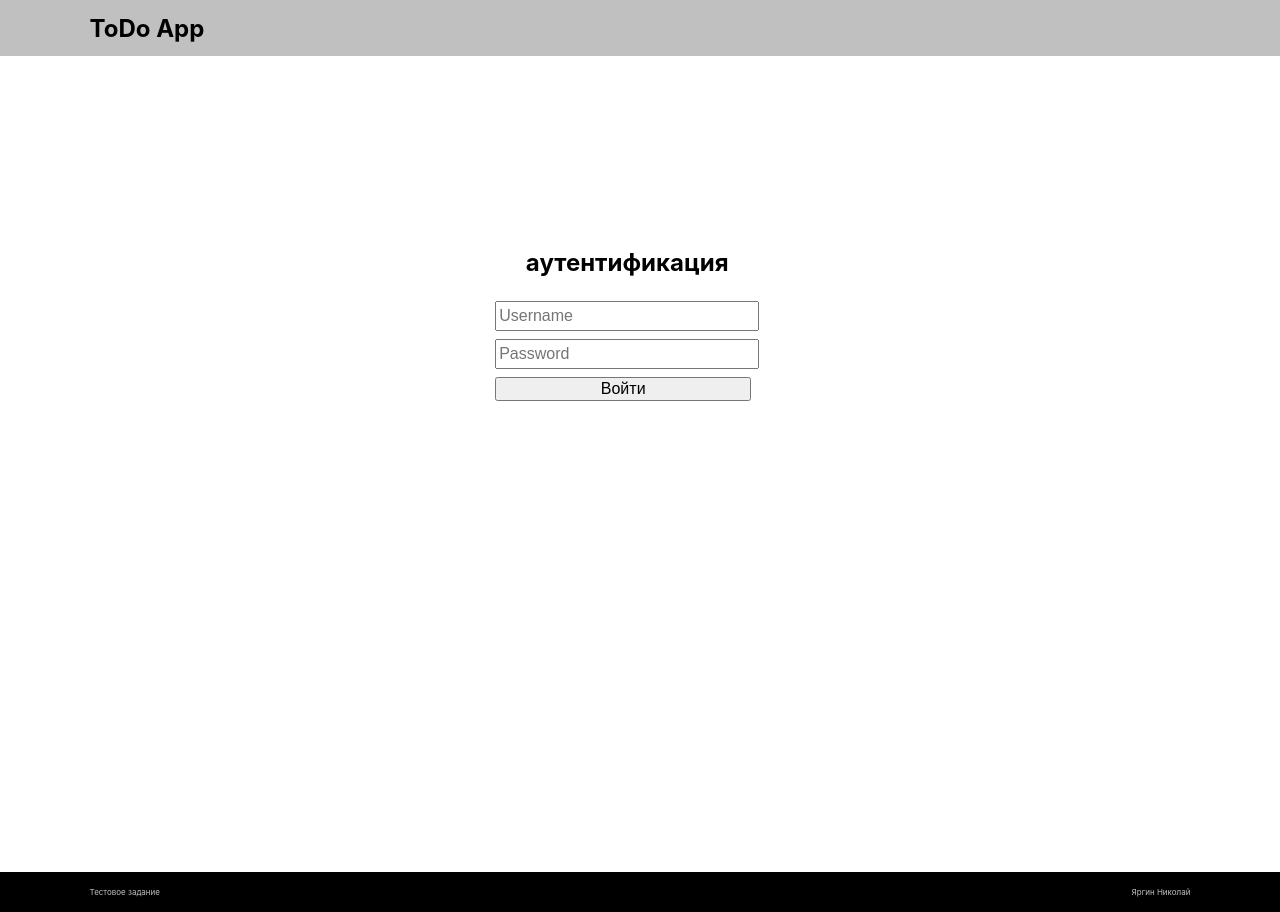
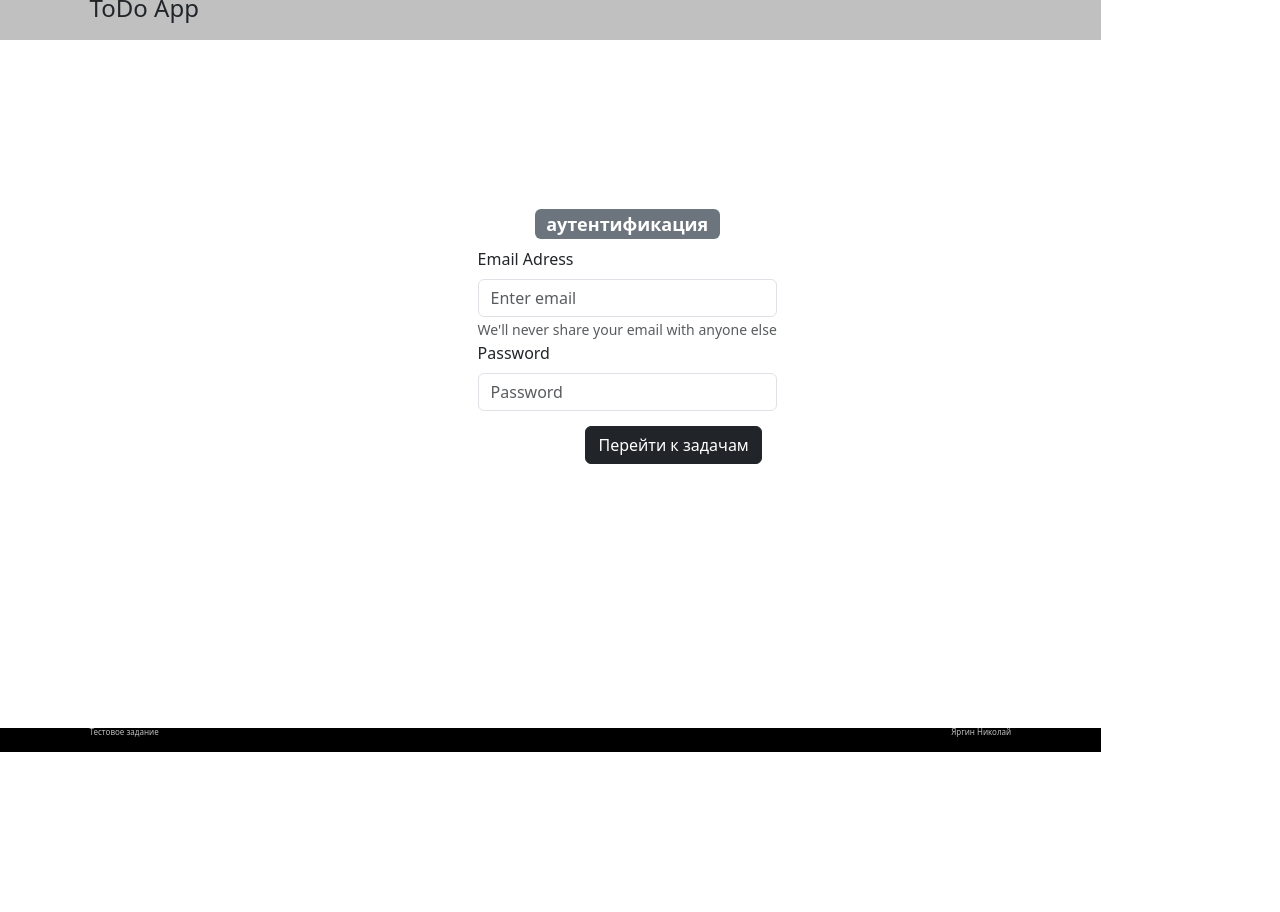
Before and after one commit to Kuldyaev/reactToDo, a React (Create React App) app: page /login in a window 1280 px wide. After the commit the page ends 800 px from the top, so only its background shows below. Built offline with nearby package versions, Linux system fonts and the light colour scheme.

Commit message:
LoginPage with bootstrap

```diff
--- a/package.json
+++ b/package.json
@@ -7,8 +7,10 @@
     "@testing-library/jest-dom": "^5.17.0",
     "@testing-library/react": "^13.4.0",
     "@testing-library/user-event": "^13.5.0",
+    "bootstrap": "^5.3.2",
     "moment": "^2.29.4",
     "react": "^18.2.0",
+    "react-bootstrap": "^2.9.1",
     "react-dom": "^18.2.0",
     "react-redux": "^8.1.3",
     "react-router-dom": "^6.17.0",
--- a/src/App.css
+++ b/src/App.css
@@ -318,3 +318,10 @@ main {
 .hide {
   display: none;
 }
+
+.btn-place{
+  padding: 15px;
+  width: 100%;
+  display: flex;
+  justify-content: flex-end;
+}
--- a/src/components/login.jsx
+++ b/src/components/login.jsx
@@ -2,6 +2,8 @@ import { useState } from "react";
 import { useSelector, useDispatch } from "react-redux";
 import { authorize } from "./../reducers/users";
 import { useNavigate } from 'react-router-dom';
+
+import { Button, FormGroup, Badge, Form} from "react-bootstrap";
 
 const Login = function Login() {
   const [username, setUsername] = useState("");
@@ -50,30 +52,22 @@ const Login = function Login() {
   return (
     <main>
       <div className="loginBlock">
-        <h3 id="formtitle">аутентификация</h3>
-        <form
-          onSubmit={handleSubmit}
-          className="loginForm"
-          encType="multipart/form-data"
-        >
-          <input
-            type="text"
-            name="username"
-            placeholder="Username"
-            list="owners"
-            className="loginFormItem"
-            onChange={handleUsernameChange}
-          />
-          <datalist id="owners">{optionList()}</datalist>
-          <input
-            type="text"
-            name="password"
-            placeholder="Password"
-            className="loginFormItem"
-            onChange={handlePassChange}
-          />
-          <input type="submit" className="loginFormItem" value="Войти" />
-        </form>
+        <h3 id="formtitle"><Badge bg="secondary">аутентификация</Badge></h3>
+
+        <Form>
+            <FormGroup controlId="formBasicEmail">
+              <Form.Label>Email Adress </Form.Label>
+              <Form.Control type='email' placeholder='Enter email'  onChange={handleUsernameChange} />
+              <Form.Text className='text-muted'>We'll never share your email with anyone else</Form.Text>
+            </FormGroup>
+            <FormGroup controlId="formBasicPassword">
+              <Form.Label>Password </Form.Label>
+            <Form.Control type='Password' placeholder='Password' onChange={handlePassChange} />
+          </FormGroup>
+            <FormGroup controlId="formBasicPassword" className='btn-place'>
+              <Button onClick={handleSubmit} variant="dark">Перейти к задачам</Button>
+            </FormGroup>
+        </Form>
         {wrongPassword && <p className="warning">неверный пароль</p>}
         {wrongUsername && <p className="warning">пользователя с таким логином не существует</p>}
       </div>
--- a/src/components/main.jsx
+++ b/src/components/main.jsx
@@ -3,6 +3,10 @@ import { useSelector } from "react-redux";
 import { useNavigate } from "react-router-dom";
 import Task from "./task";
 import TaskTableHeader from "./taskTableHeader";
+import Form from 'react-bootstrap/Form';
+import Modal from 'react-bootstrap/Modal';
+import Button from 'react-bootstrap/Button';
+import {  FormGroup, ModalBody, ModalHeader, ModalTitle} from "react-bootstrap";
 
 const Main = function Main() {
   const isAuthorized = useSelector((state) => state.users.isAuthorized);
@@ -21,6 +25,31 @@ const Main = function Main() {
         {Boolean(tasks.length) && <TaskTableHeader />}
         {Boolean(tasks.length) && tasks.map((task) => <Task task={task} />)}
       </div>
+      <Modal show={false} centered>
+        <ModalHeader closeButton>
+          <ModalTitle>Новая задача</ModalTitle>
+        </ModalHeader>
+        <ModalBody>
+          <Form>
+            <FormGroup controlId="formBasicEmail">
+              <Form.Label>Email Adress </Form.Label>
+              <Form.Control type='email' placeholder='Enter email' />
+              <Form.Text className='text-muted'>We'll never share your email with anyone else</Form.Text>
+            </FormGroup>
+            <FormGroup controlId="formBasicPassword">
+              <Form.Label>Password </Form.Label>
+              <Form.Control type='Password' placeholder='Password' />
+              <Form.Text className='text-muted'>We'll never share your email with anyone else</Form.Text>
+            </FormGroup>
+          </Form>
+        </ModalBody>
+        <Modal.Footer>
+          <Button variant="secondary" onClick={()=>console.log('closeBtn')}>
+            Close
+          </Button>
+          <Button variant="primary">Understood</Button>
+        </Modal.Footer>
+      </Modal>
     </main>
   );
 };
--- a/src/index.js
+++ b/src/index.js
@@ -5,6 +5,7 @@ import App from "./App";
 import reportWebVitals from "./reportWebVitals";
 import store from "./store/mainStore";
 import { Provider } from "react-redux";
+import 'bootstrap/dist/css/bootstrap.min.css';
 
 const root = ReactDOM.createRoot(document.getElementById("root"));
 root.render(
```
Also changed, not shown: 1 other file (tests, documents, lock files or other folders).
